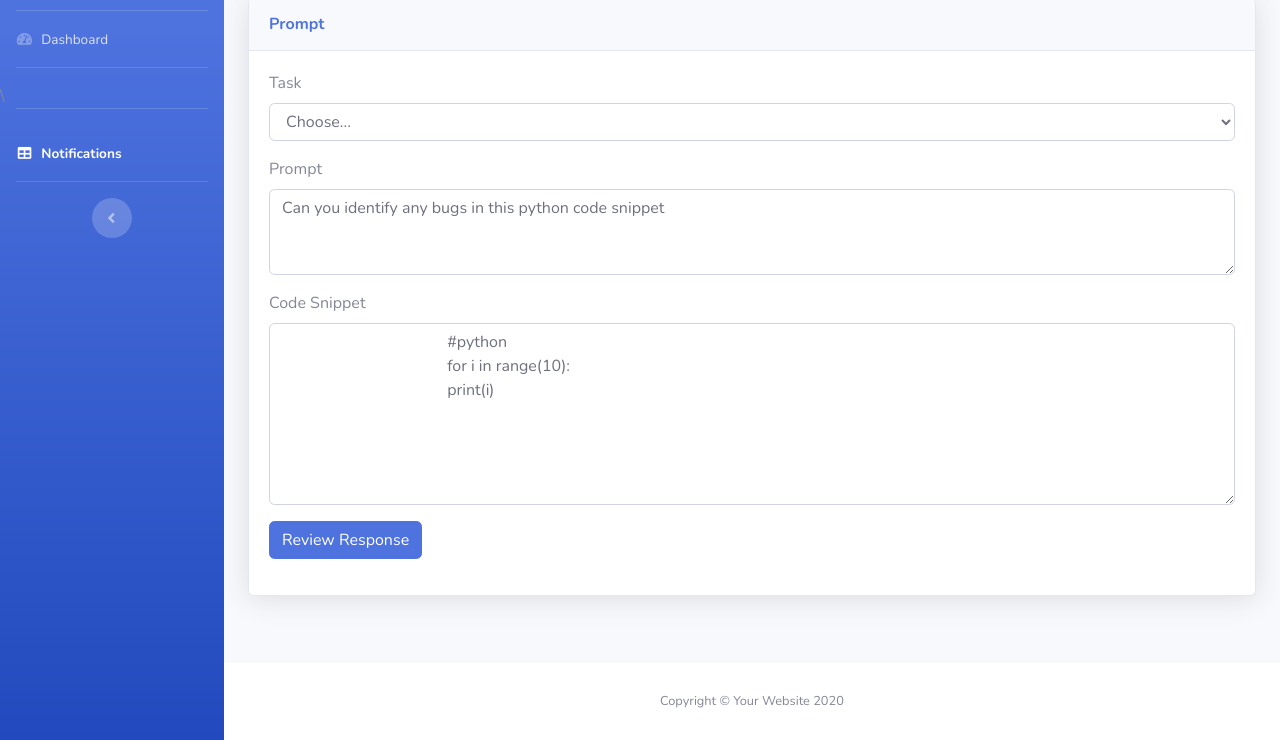
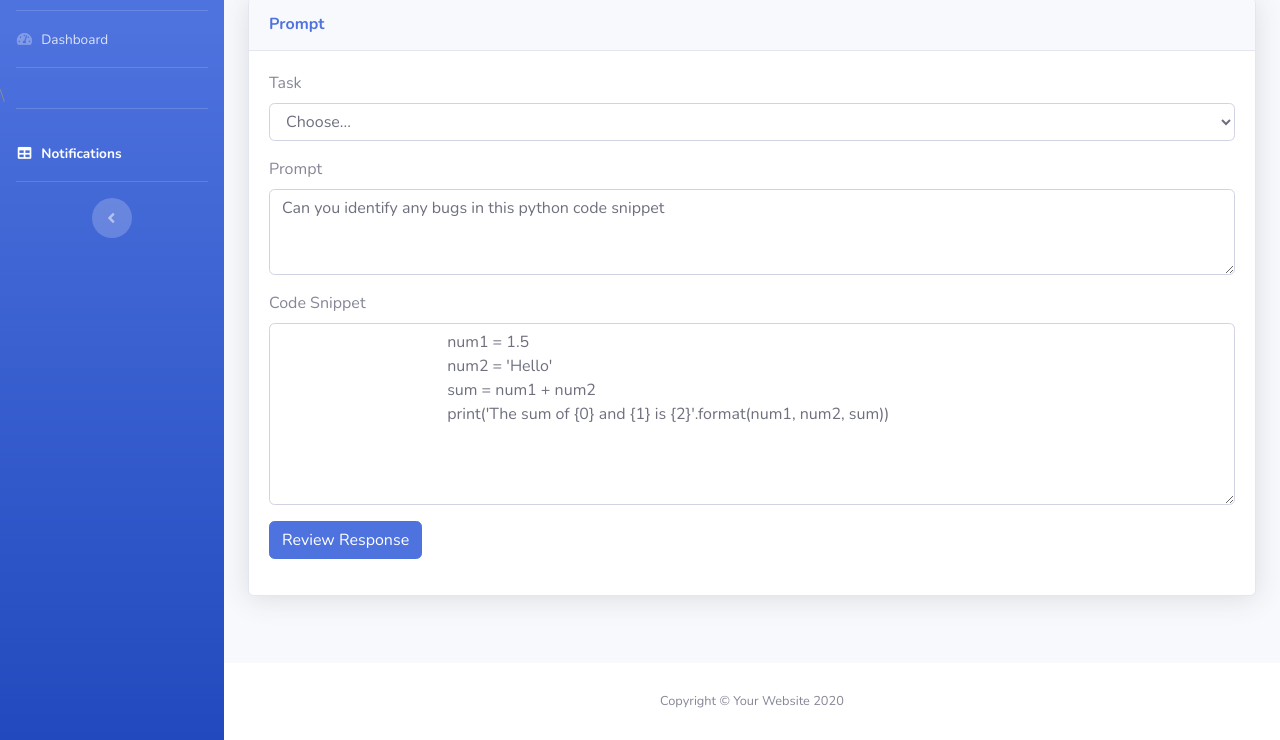
Before and after one commit to aditirajaraman/tech-tips, a website with bundled scripts: page submit_query.html in a window 1280 px wide. Shown: the part 60-800 px from the top of the page. Built offline with nearby package versions, Linux system fonts and the light colour scheme.

Commit message:
Update submit_query.html

```diff
--- a/submit_query.html
+++ b/submit_query.html
@@ -113,9 +113,10 @@
                                     <div class="form-group">
                                       <label for="exampleFormControlTextarea1">Code Snippet</label>
                                       <textarea class="form-control" id="exampleFormControlTextarea1" rows="7">
-                                        #python
-                                        for i in range(10):
-                                        print(i)
+                                        num1 = 1.5
+                                        num2 = 'Hello'
+                                        sum = num1 + num2
+                                        print('The sum of {0} and {1} is {2}'.format(num1, num2, sum))
                                       </textarea>
                                     </div>
                                     <div class="form-group">
```
